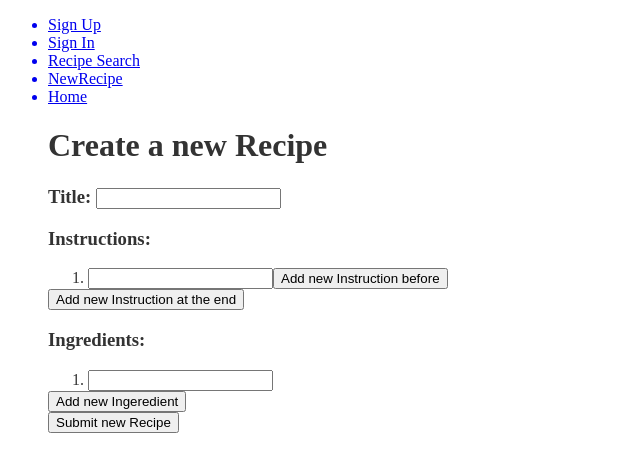
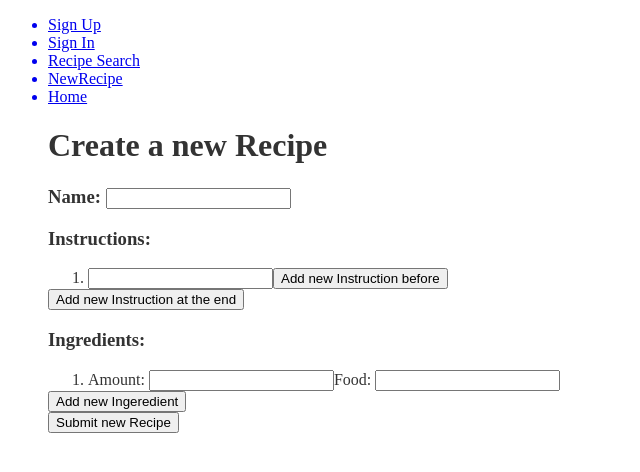
Before and after one commit to DanTheManGude/RecipEZ, a React (Create React App) app in the folder frontend/: page /newRecipe in a window 1280 px wide. Shown: the top 472 px of the page, without its empty margins (0-640 px from the left). Built offline with nearby package versions, Linux system fonts and the light colour scheme.

Commit message:
Add IngredientInput

```diff
--- /dev/null
+++ b/frontend/src/components/IngredientInput.js
@@ -0,0 +1,29 @@
+"use es6";
+
+import React from "react";
+
+function IngredientInput(props) {
+  const {
+    value: { amount, food },
+    updateValue,
+  } = props;
+
+  const handleAmount = (e) => {
+    updateValue({ amount: e.target.value, food });
+  };
+
+  const handleFood = (e) => {
+    updateValue({ amount, food: e.target.value });
+  };
+
+  return (
+    <div id="ingredient-value">
+      <span>
+        Amount: <input type="text" value={amount} onChange={handleAmount} />
+        Food: <input type="text" value={food} onChange={handleFood} />
+      </span>
+    </div>
+  );
+}
+
+export default IngredientInput;
--- a/frontend/src/components/NewRecipe.js
+++ b/frontend/src/components/NewRecipe.js
@@ -2,17 +2,20 @@
 
 import React, { useState } from "react";
 import { Redirect } from "react-router-dom";
+import IngredientInput from "./IngredientInput";
 import API from "../utils/API";
 
+const emptyIngredient = { amount: "", food: "" };
+
 function NewRecipe() {
-  const [title, setTitle] = useState("");
+  const [name, setName] = useState("");
   const [instructions, setInstructions] = useState([""]);
-  const [ingredients, setIngredients] = useState([""]);
+  const [ingredients, setIngredients] = useState([emptyIngredient]);
   const [success, setSuccess] = useState(false);
   const [error, setError] = useState(false);
 
-  const handleTitle = (e) => {
-    setTitle(e.target.value);
+  const handleName = (e) => {
+    setName(e.target.value);
   };
 
   const getHandleInstruction = (index) => (e) => {
@@ -41,10 +44,10 @@ function NewRecipe() {
     });
   };
 
-  const getHandleIngredients = (index) => (e) => {
+  const getHandleIngredients = (index) => (newValue) => {
     setIngredients((prevState) => {
       const newState = [...prevState];
-      newState.splice(index, 1, e.target.value);
+      newState.splice(index, 1, newValue);
       return newState;
     });
   };
@@ -52,7 +55,7 @@ function NewRecipe() {
   const appendIngeredient = () => {
     setIngredients((prevState) => {
       const newState = [...prevState];
-      newState.push("");
+      newState.push(emptyIngredient);
 
       return newState;
     });
@@ -62,7 +65,7 @@ function NewRecipe() {
     e.preventDefault();
     try {
       API.post("newRecipe", {
-        title,
+        name,
         instructions,
         ingredients,
       }).then((response) => {
@@ -82,8 +85,8 @@ function NewRecipe() {
     <div id="new-recipe">
       <h1>Create a new Recipe</h1>
       <span>
-        <h3 style={{ display: "inline" }}>Title: </h3>
-        <input type="text" value={title} onChange={handleTitle} />
+        <h3 style={{ display: "inline" }}>Name: </h3>
+        <input type="text" value={name} onChange={handleName} />
       </span>
       <div>
         <h3>Instructions:</h3>
@@ -113,10 +116,9 @@ function NewRecipe() {
           {ingredients.map((ingredient, index) => {
             return (
               <li key={index}>
-                <input
-                  type="text"
+                <IngredientInput
                   value={ingredient}
-                  onChange={getHandleIngredients(index)}
+                  updateValue={getHandleIngredients(index)}
                 />
               </li>
             );
```
